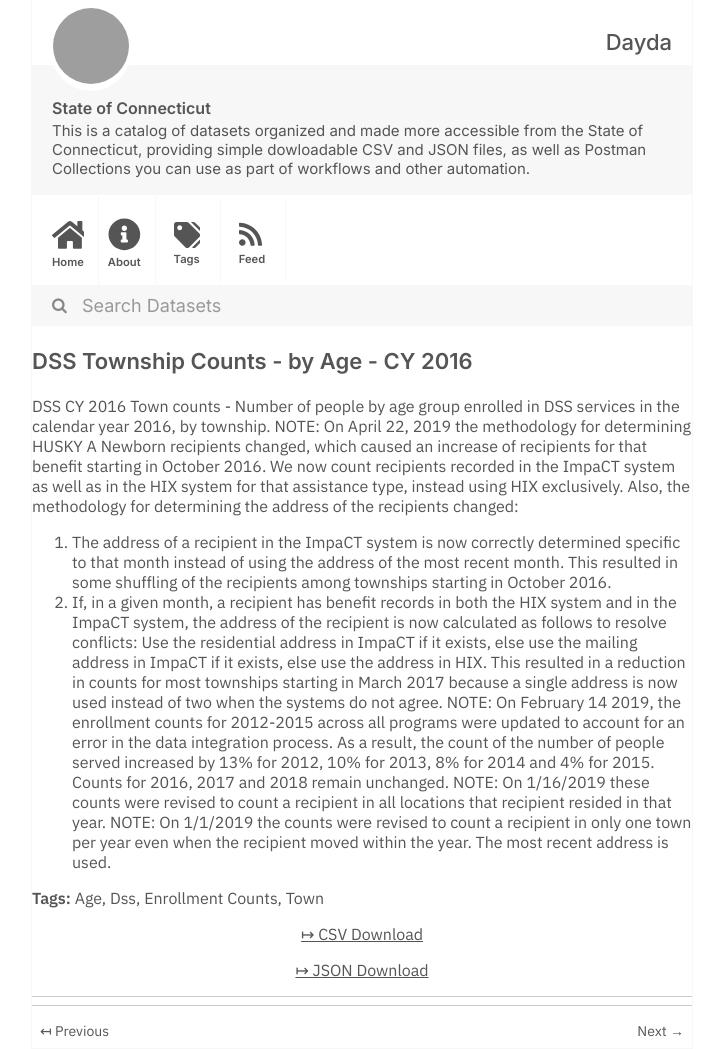
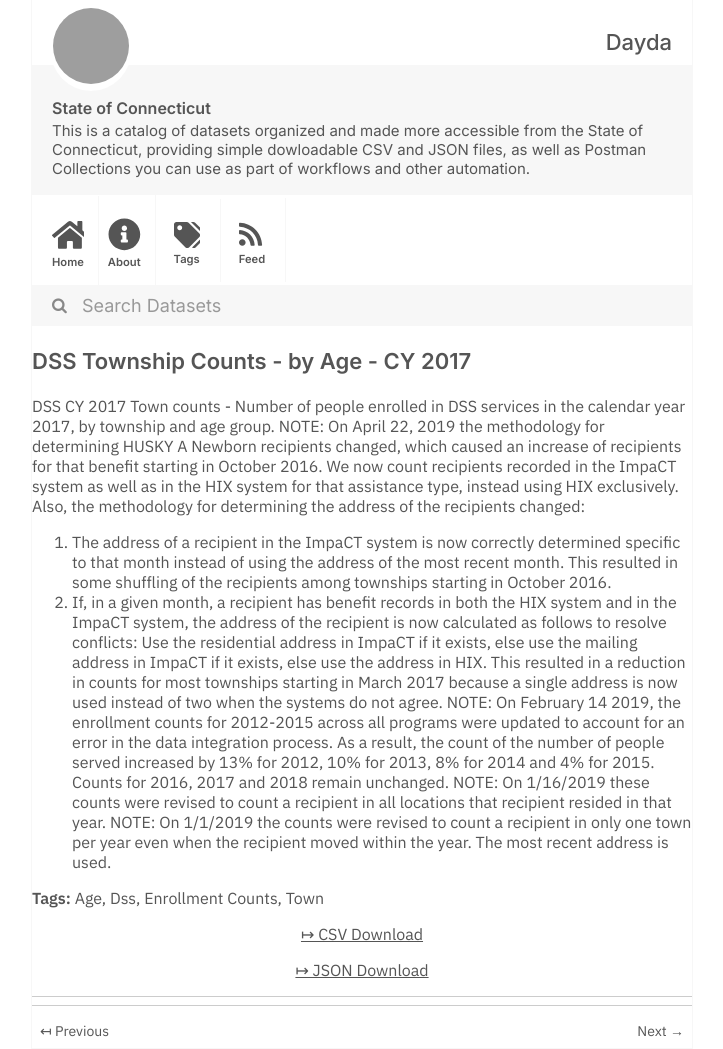
Before and after one commit to dayda-entities/state-of-connecticut, a Jekyll site: the page built from _posts/2020-11-12-dss-township-counts-by-age-cy-.md, in a window 1280 px wide. Shown: the whole page, without its empty margins (278-1001 px from the left). Built offline with Jekyll 4.4.1, drawn with Linux system fonts in a browser that asks for light colours; grey boxes are pictures that could not be loaded.

```diff
--- a/_posts/2020-11-12-dss-township-counts-by-age-cy-.md
+++ b/_posts/2020-11-12-dss-township-counts-by-age-cy-.md
@@ -1,7 +1,7 @@
 ---
-title: DSS Township Counts - by Age - CY 2016
-created: '2020-11-12T14:54:23.109413'
-modified: '2020-12-04T18:55:15.701078'
+title: DSS Township Counts - by Age - CY 2017
+created: '2020-11-12T14:54:16.345370'
+modified: '2020-12-04T18:55:06.881481'
 state: active
 type: dataset
 tags:
@@ -11,12 +11,12 @@ tags:
   - Town
 groups:
   - Local Government
-csv_url: 'https://data.ct.gov/api/views/6j4i-qmtb/rows.csv?accessType=DOWNLOAD'
-json_url: 'https://data.ct.gov/api/views/6j4i-qmtb/rows.json?accessType=DOWNLOAD'
+csv_url: 'https://data.ct.gov/api/views/62j7-gg42/rows.csv?accessType=DOWNLOAD'
+json_url: 'https://data.ct.gov/api/views/62j7-gg42/rows.json?accessType=DOWNLOAD'
 layout: post
 
 ---
-DSS CY 2016 Town counts - Number of people by age group enrolled in DSS services in the calendar year 2016, by township.
+DSS CY 2017 Town counts - Number of people enrolled in DSS services in the calendar year 2017, by township and age group.
 NOTE: On April 22, 2019 the methodology for determining HUSKY A Newborn recipients changed, which caused an increase of recipients for that benefit starting in October 2016. We now count recipients recorded in the ImpaCT system as well as in the HIX system for that assistance type, instead using HIX exclusively.
 Also, the methodology for determining the address of the recipients changed:
 1. The address of a recipient in the ImpaCT system is now correctly determined specific to that month instead of using the address of the most recent month. This resulted in some shuffling of the recipients among townships starting in October 2016.
```
